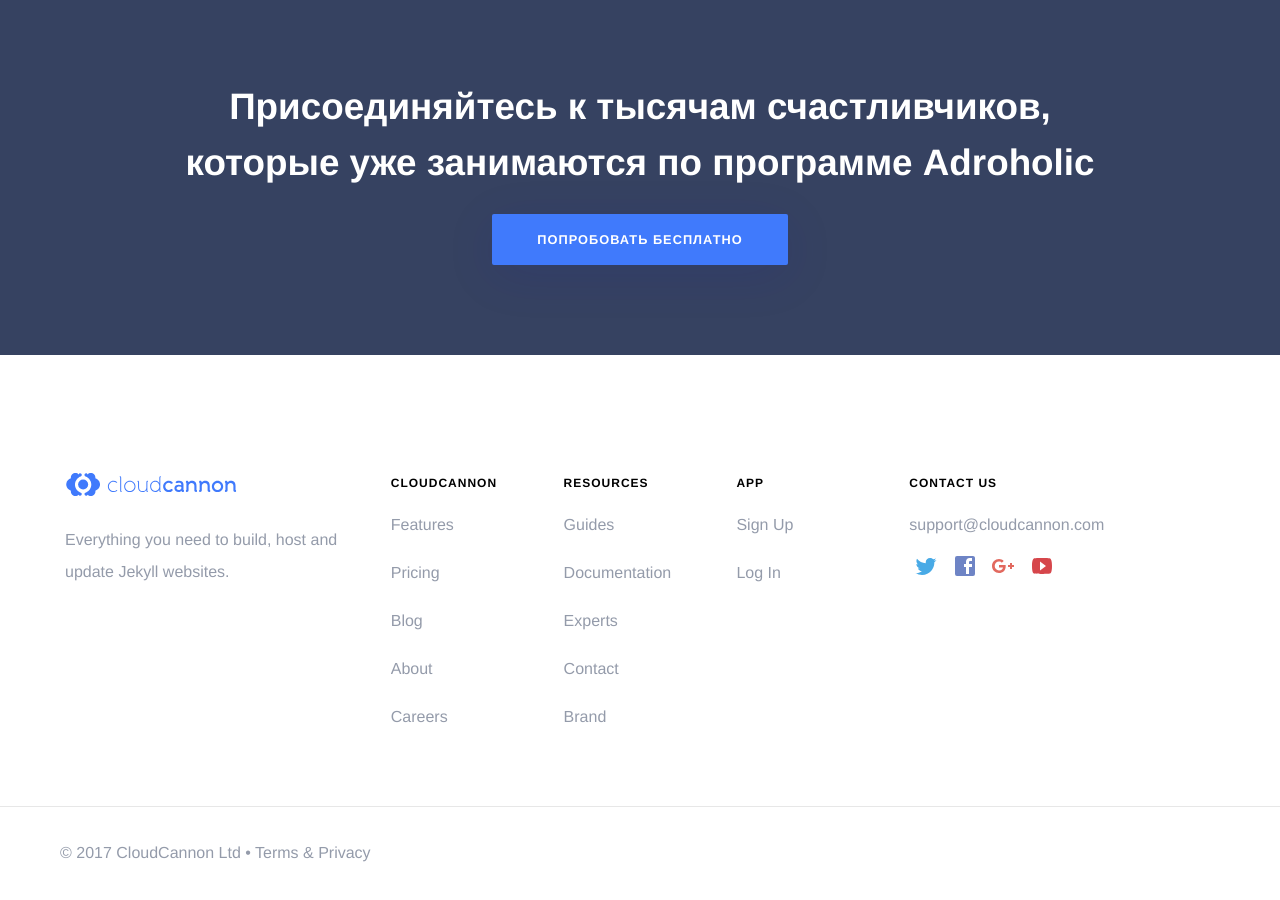
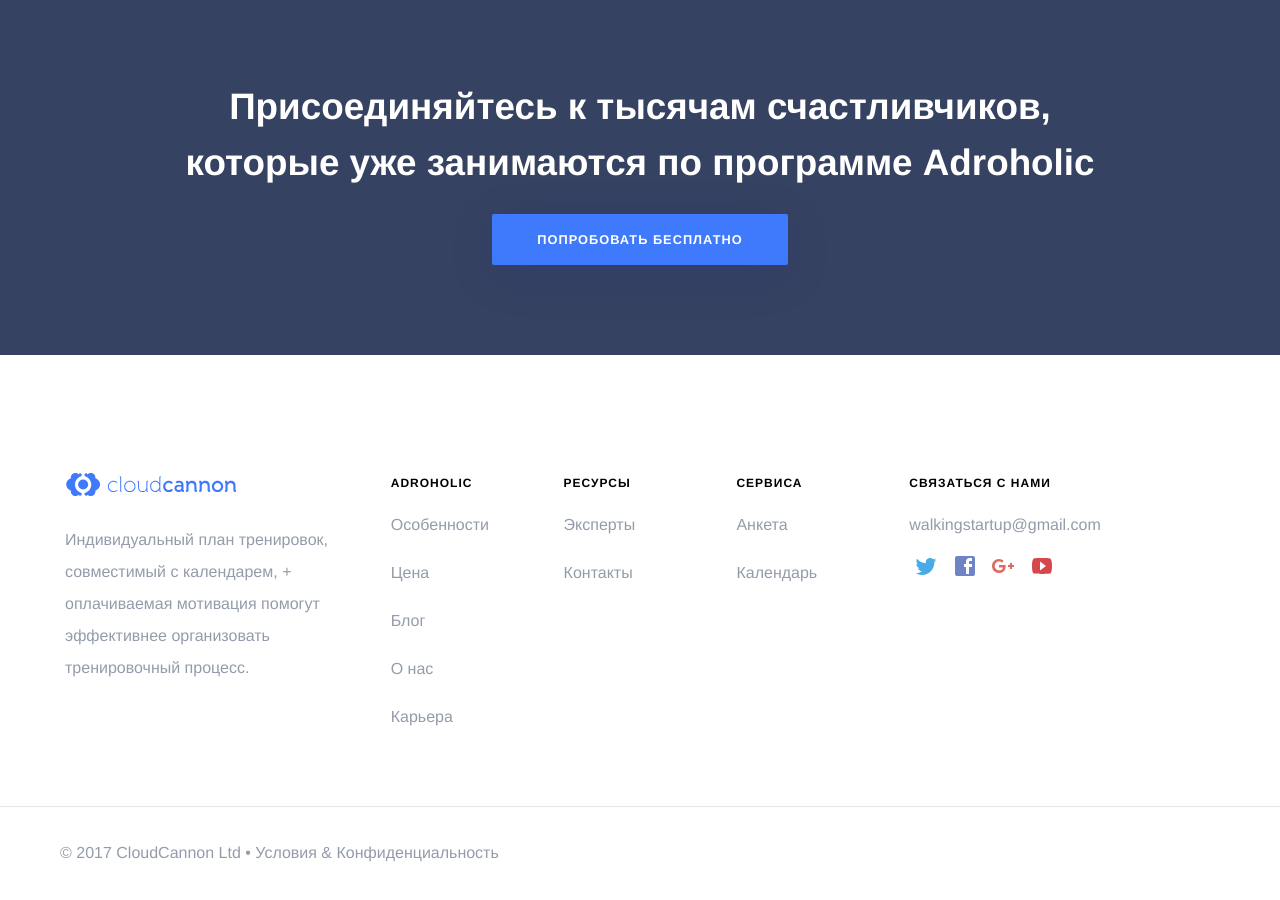
Before and after one commit to RakhimyanTim/adroholic.github.io, a Jekyll site: the page built from pages/index.html, in a window 1280 px wide and 900 px high, scrolled down 3222 px. Built offline with Jekyll 4.4.1, drawn with Linux system fonts in a browser that asks for light colours; some web fonts are replaced.

Commit message:
Update footer.html

```diff
--- a/_includes/navigation/footer.html
+++ b/_includes/navigation/footer.html
@@ -3,33 +3,30 @@
 		<div class="footer-links">
 			<div class="about">
 				{% include navigation/logo.html %}
-				<p>Everything you need to build, host and update Jekyll websites.</p>
+				<p>Индивидуальный план тренировок, совместимый с календарем, + оплачиваемая мотивация помогут эффективнее организовать тренировочный процесс.</p>
 			</div>
 			<ul>
-				<li><h4>CloudCannon</h4></li>
-				<li><a href="/features/">Features</a></li>
-				<li><a href="/pricing/">Pricing</a></li>
-				<li><a href="/blog/">Blog</a></li>
-				<li><a href="/about/">About</a></li>
-				<li><a href="/careers/">Careers</a></li>
+				<li><h4>Adroholic</h4></li>
+				<li><a href="/features/">Особенности</a></li>
+				<li><a href="/pricing/">Цена</a></li>
+				<li><a href="/blog/">Блог</a></li>
+				<li><a href="/about/">О нас</a></li>
+				<li><a href="/careers/">Карьера</a></li>
 			</ul>
 			<ul>
-				<li><h4>Resources</h4></li>
-				<li><a href="https://learn.cloudcannon.com/">Guides</a></li>
-				<li><a href="https://docs.cloudcannon.com/">Documentation</a></li>
-				<li><a href="/experts/">Experts</a></li>
-				<li><a href="/contact/">Contact</a></li>
-				<li><a href="https://brand.cloudcannon.com/">Brand</a></li>
+				<li><h4>Ресурсы</h4></li>
+				<li><a href="/experts/">Эксперты</a></li>
+				<li><a href="/contact/">Контакты</a></li>
 			</ul>
 			<ul>
-				<li><h4>App</h4></li>
-				<li><a href="https://app.cloudcannon.com/users/sign_up/">Sign Up</a></li>
-				<li><a href="https://app.cloudcannon.com/">Log In</a></li>
+				<li><h4>Сервиса</h4></li>
+				<li><a href="https://goo.gl/forms/yDxyYwZEgEJJwY813">Анкета</a></li>
+				<li><a href="https://www.google.com/intl/ru/calendar/about/">Календарь</a></li>
 
 			</ul>
 			<ul class="contact">
-				<li><h4>Contact Us</h4></li>
-				<li><a href="mailto:support@cloudcannon.com">support@cloudcannon.com</a></li>
+				<li><h4>Связаться с нами</h4></li>
+				<li><a href="mailto:walkingstartup@gmail.com">walkingstartup@gmail.com</a></li>
 				<li class="social">
 					<a class="twitter" href="https://twitter.com/CloudCannon">{% include svgs/social-icon.html icon="twitter" %}</a>
 					<a class="facebook" href="https://www.facebook.com/CloudCannon">{% include svgs/social-icon.html icon="facebook" %}</a>
@@ -45,8 +42,8 @@
 	<div class="legal-line">
 		<p class="wrapper wrapper-large">
 			&copy; {{ site.time | date: '%Y' }} CloudCannon Ltd &bull;
-			<a href="https://app.cloudcannon.com/terms">Terms</a> &amp;
-			<a href="https://app.cloudcannon.com/privacy_policy">Privacy</a>
+			<a href="#">Условия</a> &amp;
+			<a href="#">Конфиденциальность</a>
 		</p>
 	</div>
 </footer>
```
